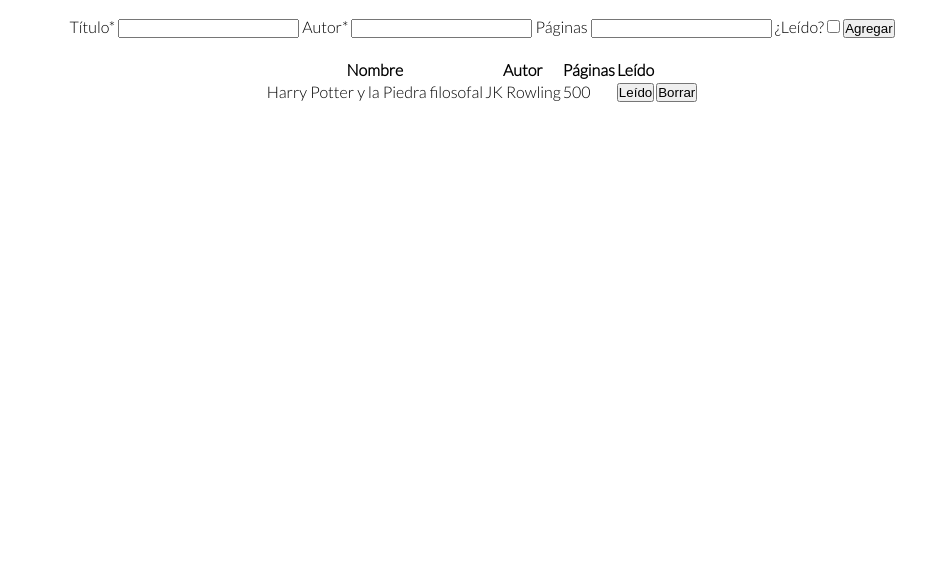
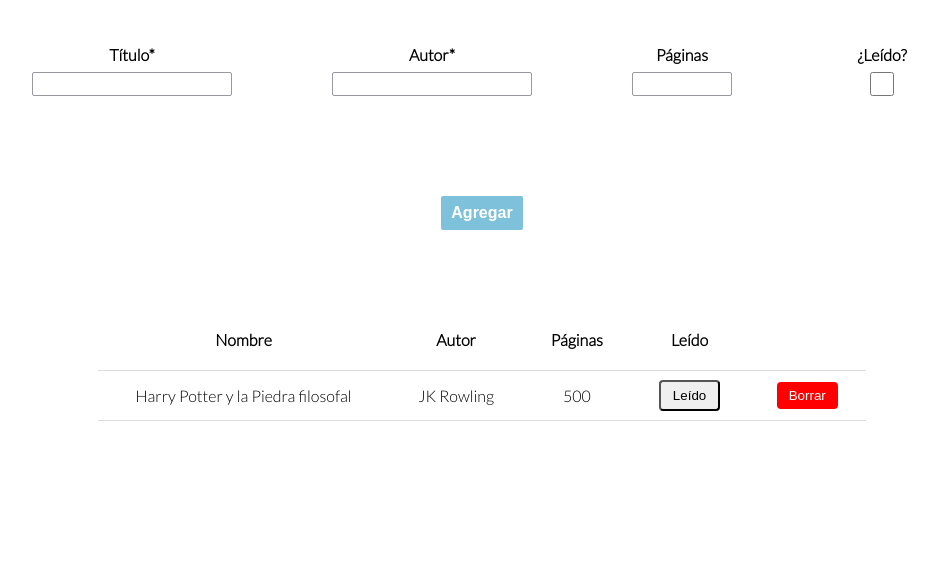
Before and after one commit to LaVieja1/library2023, a plain HTML site: page index.html in a window 1280 px wide. Shown: the part 280-861 px from the top of the page, without its empty margins (158-1096 px from the left). Before the commit the page ends 800 px from the top, so only its background shows below. Drawn offline with Linux system fonts and the light colour scheme.

Commit message:
CSS terminado

```diff
--- a/index.html
+++ b/index.html
@@ -15,8 +15,8 @@
             <p>Donde poder ver tu historial de libros leídos o por leer</p>
             <p><a href="https://github.com/LaVieja1">Santiago Cano 2023</a></p>
         </header>
-        <form action="#" method="post" id="form" onsubmit="return false">Título*
-            <label for="title">
+        <form action="#" method="post" id="form" onsubmit="return false">
+            <label for="title">Título*
                 <input type="text" name="title" id="title" required>
             </label>
             <label for="author">Autor*
--- a/style.css
+++ b/style.css
@@ -20,6 +20,115 @@ body {
     flex-direction: column;
     justify-content: center;
     align-items: center;
-    gap: 20px;
-    padding: 200px;
+    gap: 80px;
+    padding: 160px;
 }
+
+header {
+    display: flex;
+    flex-direction: column;
+    justify-content: center;
+    align-items: center;
+    gap: 4px;
+}
+
+a {
+    color: black;
+}
+
+a:visited {
+    color: black;
+}
+
+form {
+    display: flex;
+    flex-direction: row;
+    gap: 100px;
+    justify-content: center;
+    align-items: center;
+    font-weight: 600;
+    flex-wrap: wrap;
+}
+
+form label {
+    display: flex;
+    flex-direction: column;
+    justify-content: center;
+    align-items: center;
+    gap: 8px;
+}
+
+form label input {
+    height: 24px;
+    width: 200px;
+    min-width: 100px;
+    border: 1px solid rgb(151, 151, 160);
+    border-radius: 2px;
+}
+
+form label #pages {
+    max-width: 80px;
+}
+
+form label #read {
+    height: 24px;
+    width: 24px;
+}
+
+#submit {
+    padding: 8px 10px;
+    background-color: rgb(125, 194, 218);
+    border: none;
+    border-radius: 2px;
+    color: white;
+    font-size: 1rem;
+    font-weight: 600;
+    cursor: grab;
+}
+
+#submit:hover {
+    transform: scale(1.1);
+}
+
+table {
+    border-collapse: collapse;
+    width: 80%;
+    text-align: center;
+    vertical-align: middle;
+}
+
+th {
+    height: 60px;
+}
+
+td {
+    height: 50px;
+}
+
+th, td {
+    padding: 8px 22px;
+    border-bottom: 1px solid #ddd;
+}
+
+.read-button {
+    padding: 6px 12px;
+    cursor: grab;
+    border-radius: 4px;
+}
+
+.read-button:hover {
+    transform: scale(1.1);
+}
+
+#delete {
+    padding: 6px 12px;
+    cursor: grab;
+    background-color: red;
+    color: white;
+    border: none;
+    border-radius: 4px;
+}
+
+#delete:hover {
+    transform: scale(1.1);
+}
```
